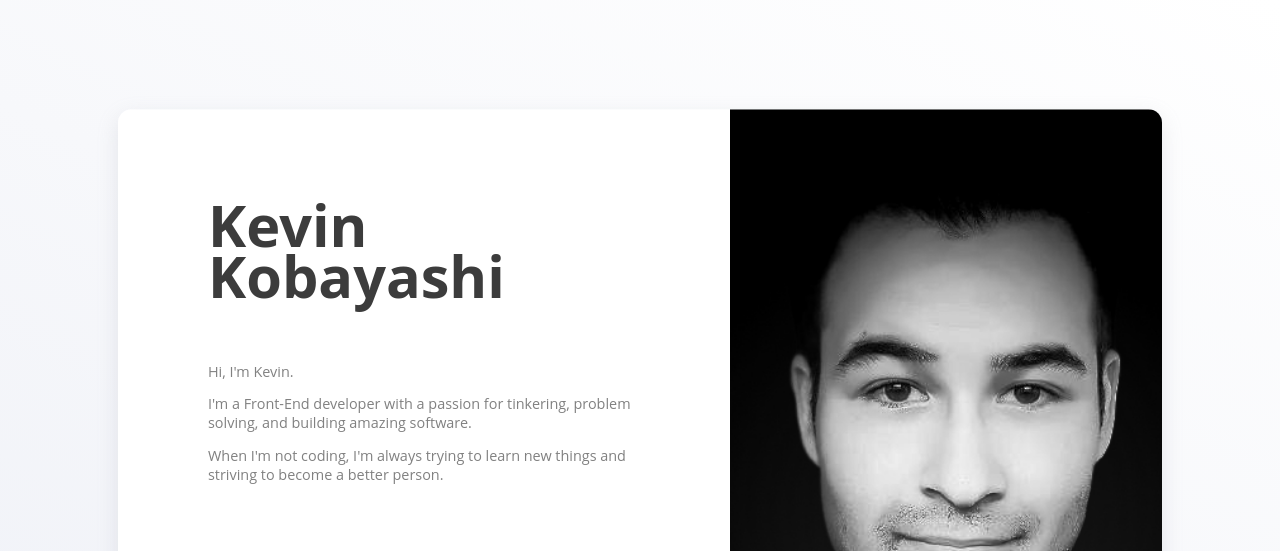
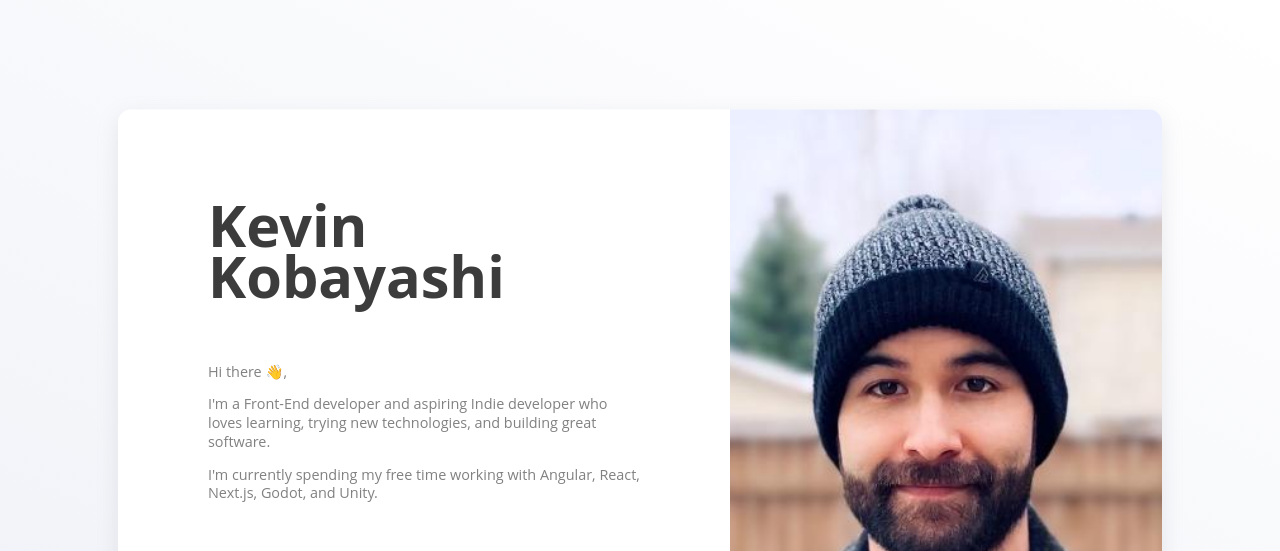
Before and after one commit to kobayashik/kobayashik.github.io, a website built with Parcel: page src/index.html in a window 1280 px wide. Shown: the top 551 px of the page. Built offline with nearby package versions, Linux system fonts and the light colour scheme.

Commit message:
feat: updated about section

```diff
--- a/src/index.html
+++ b/src/index.html
@@ -17,15 +17,13 @@
         </hgroup>
 
         <section class="fade-left">
-          <p>Hi, I'm Kevin.</p>
+          <p>Hi there 👋,</p>
           <p>
-            I'm a Front-End developer with a passion for tinkering, problem
-            solving, and building amazing software.
+            I'm a Front-End developer and aspiring Indie developer who loves learning, trying new technologies, and building great software.
           </p>
 
           <p>
-            When I'm not coding, I'm always trying to learn new things and
-            striving to become a better person.
+            I'm currently spending my free time working with Angular, React, Next.js, Godot, and Unity.
           </p>
         </section>
 
@@ -43,7 +41,7 @@
       </section>
       <aside>
         <!-- todo: be less ugly -->
-        <img alt="Kevin Kobayashi" class="portrait" src="assets/6517349.jpg" />
+        <img alt="Kevin Kobayashi" class="portrait" src="assets/6517349.jpeg" />
       </aside>
     </main>
   </body>
```
Also changed, not shown: src/assets/6517349.jpeg (added), src/assets/6517349.jpg (deleted).
